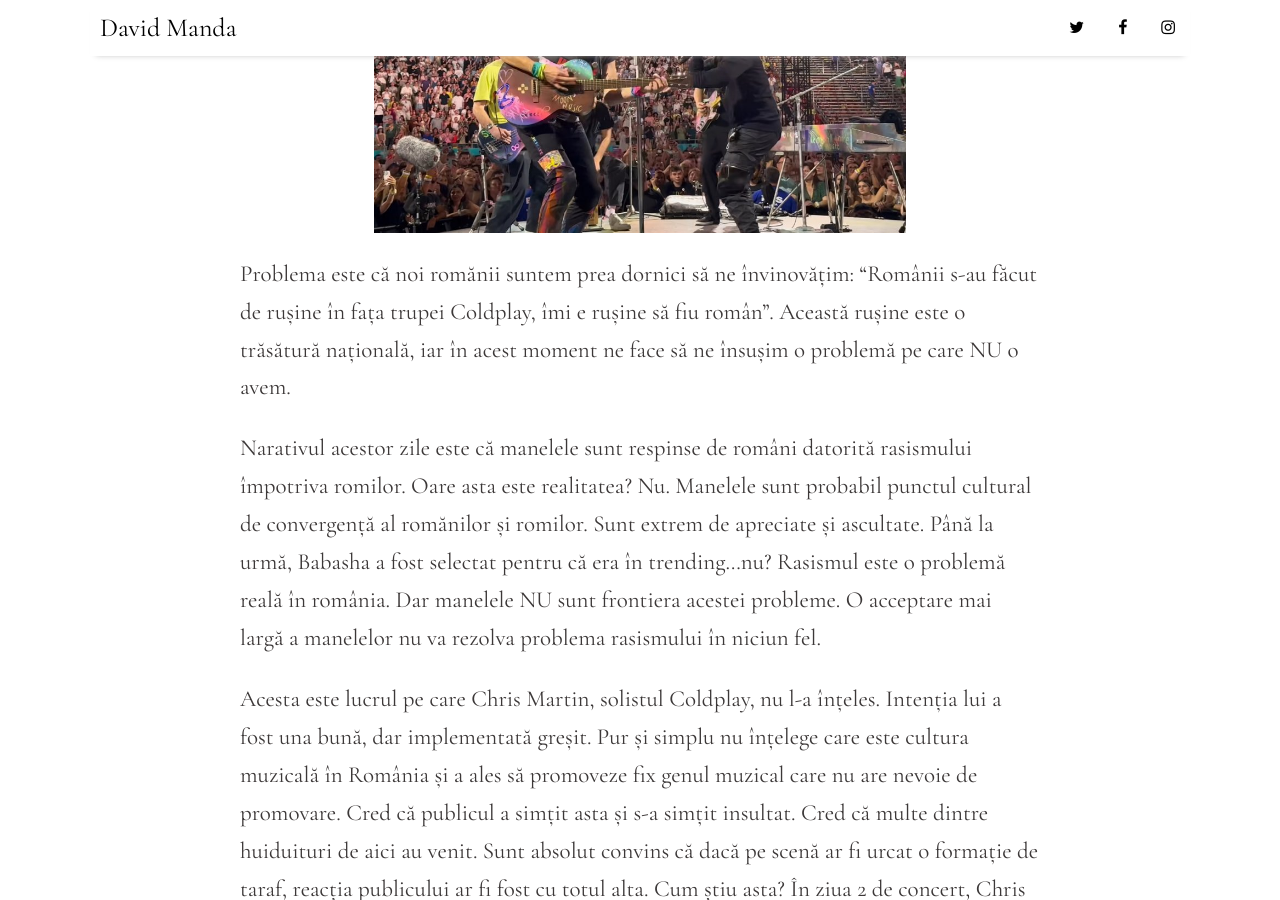
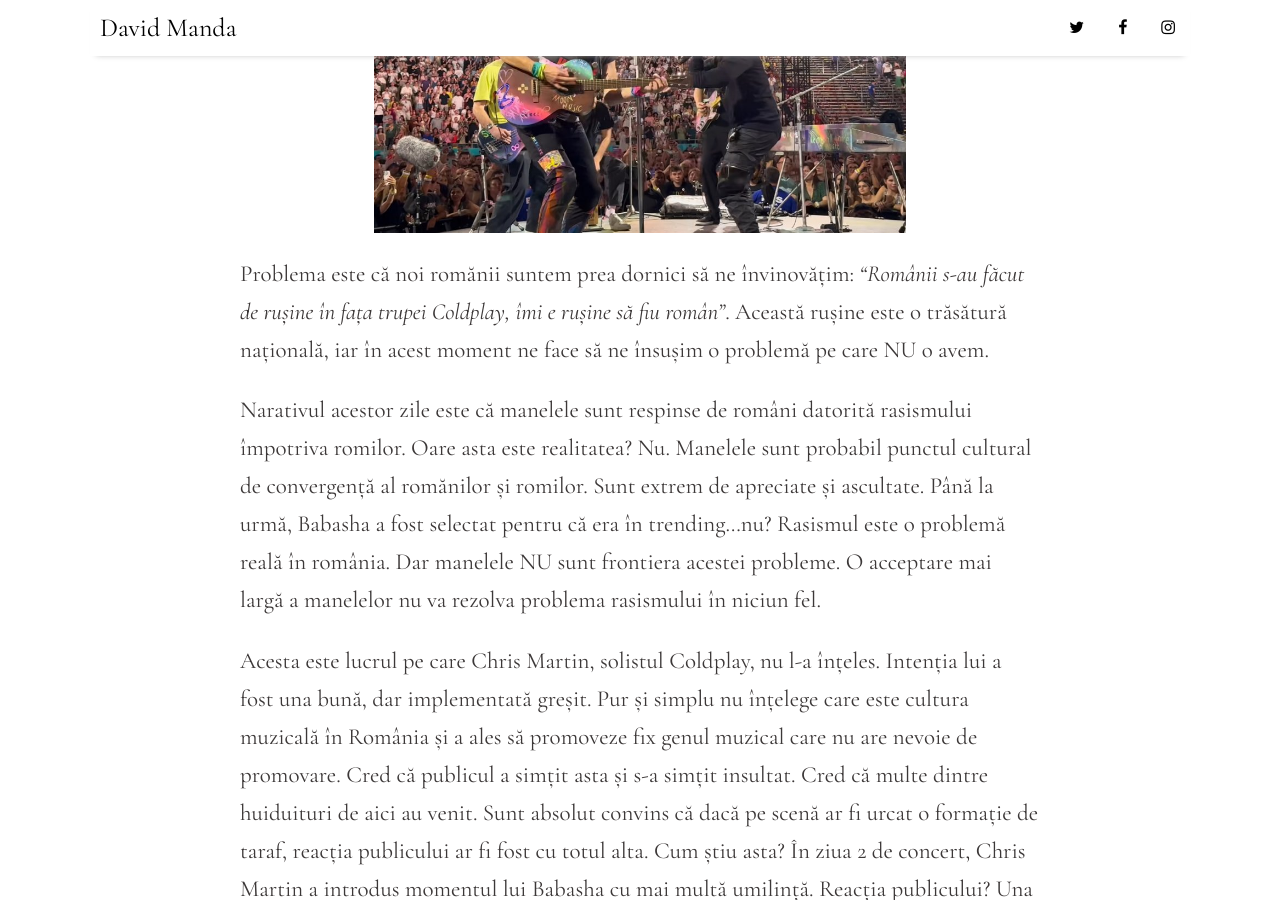
Before and after one commit to DavidManda/DavidManda.github.io, a Jekyll site: the page built from _posts/2024-06-16-babasha-coldplay.md, in a window 1280 px wide and 900 px high, scrolled down 525 px. Built offline with Jekyll 4.4.1, drawn with Linux system fonts in a browser that asks for light colours; nearby versions of some CDN libraries; comment, search, counter and statistics services are not loaded.

Commit message:
update text

```diff
--- a/_posts/2024-06-16-babasha-coldplay.md
+++ b/_posts/2024-06-16-babasha-coldplay.md
@@ -16,7 +16,7 @@ Apariția lui Babasha pe scena Coldplay a trezit o discuție națională despre
   <img src="/assets/img/babasha-coldplay.webp" alt="drawing" height=300/>
 </figure>
 
-Problema este că noi romănii suntem prea dornici să ne învinovățim: “Românii s-au făcut de rușine în fața trupei Coldplay, îmi e rușine să fiu român”. Această rușine este o trăsătură națională, iar în acest moment ne face să ne însușim o problemă pe care NU o avem.
+Problema este că noi romănii suntem prea dornici să ne învinovățim: _“Românii s-au făcut de rușine în fața trupei Coldplay, îmi e rușine să fiu român”_. Această rușine este o trăsătură națională, iar în acest moment ne face să ne însușim o problemă pe care NU o avem.
 
 Narativul acestor zile este că manelele sunt respinse de români datorită rasismului împotriva romilor. Oare asta este realitatea? Nu. Manelele sunt probabil punctul cultural de convergență al romănilor și romilor. Sunt extrem de apreciate și ascultate. Până la urmă, Babasha a fost selectat pentru că era în trending...nu? Rasismul este o problemă reală în românia. Dar manelele NU sunt frontiera acestei probleme. O acceptare mai largă a manelelor nu va rezolva problema rasismului în niciun fel.
 
```
